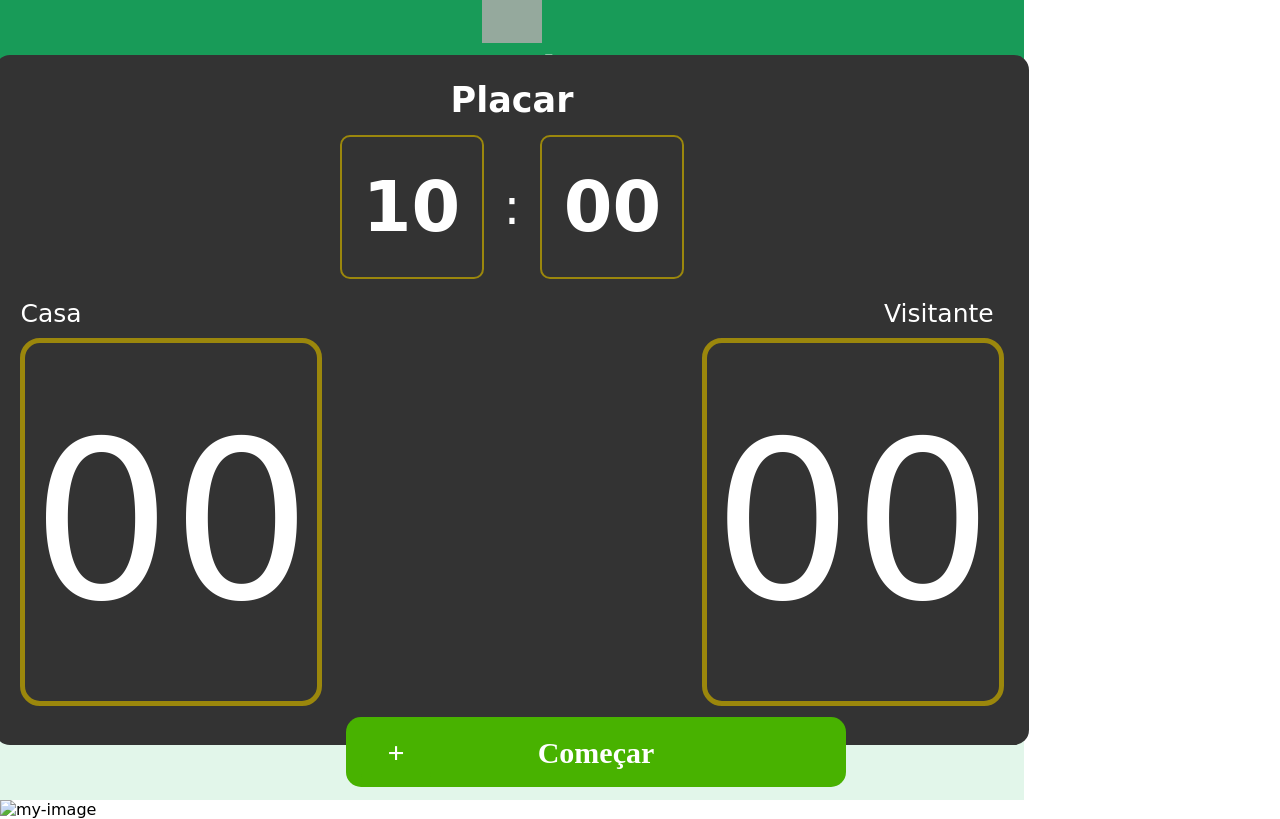
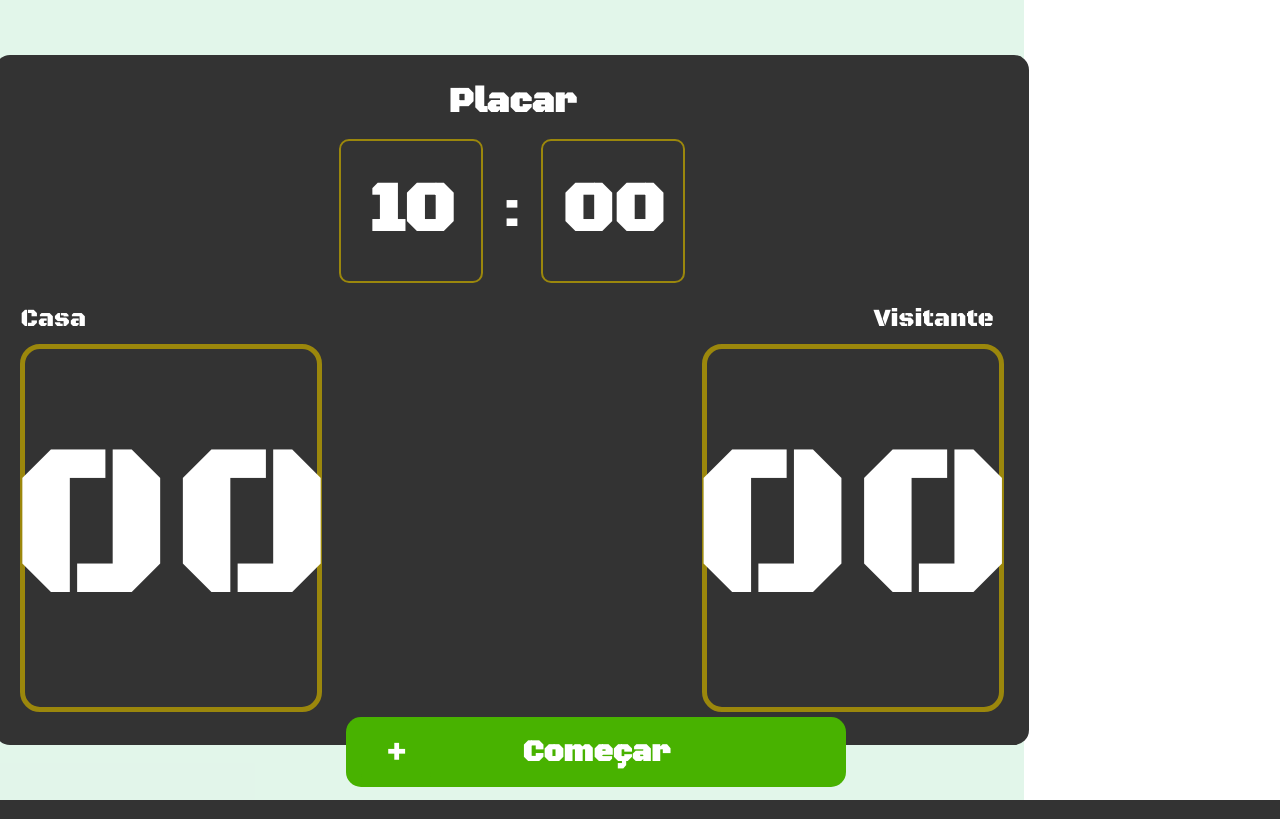
Before and after one commit to pi2-2020-1-pebolim/Decision_server, a Flask app: page /start in a window 1280 px wide. Run offline with Flask 2, Linux system fonts and the light colour scheme; some libraries are stand-ins or nearby versions; grey boxes are pictures that could not be loaded.

Commit message:
Changed design
Co-authored-by: Marco Lima <markinlimac@gmail.com>

```diff
--- a/src/templates/index.html
+++ b/src/templates/index.html
@@ -5,17 +5,13 @@
             <meta charset="UTF-8">
             <meta name="viewport" content="width=device-width, initial-scale=1.0">
             <link rel= "stylesheet" type= "text/css" href= "{{ url_for('static',filename='styles/main.css') }}">
-            <link href="https://fonts.googleapis.com/css2?family=Epilogue&display=swap" rel="stylesheet">
+            <link href="https://fonts.googleapis.com/css2?family=Black+Ops+One&display=swap" rel="stylesheet">
             <title>Pebolim</title>
         {% endblock %}
     </head>
     <body>
-        <div class="navbar">
-            <img src="/static/img/ball.png" alt="ball" width="60px" height="60px">
-            <span>Autoosball</span>
-        </div>
         <div class="main-content">{% block content %}{% endblock %}</div>
-        <div>
+        <!-- <div>
             <img id="image-wrapper" src="" alt="my-image" width="600px" height="100%">
         </div>
 
@@ -37,6 +33,6 @@
             btn.onclick = () => {
                 socket.emit('show_image');
             };
-        </script>
+        </script> -->
     </body>
 </html>
--- a/src/templates/start-menu.html
+++ b/src/templates/start-menu.html
@@ -7,10 +7,10 @@
 
 {% block content %}
     <div class="content-wrapper">
+        <span class="title">Autoosball</span>
         <img src="/static/img/brand.png" alt="brand">
-        <span>Autoosball (Pebolim Automatizado)</span>
         <a href="/calibration">
-            <button>Começar</button>
+            <button>Iniciar</button>
         </a>
     </div>
 {% endblock %}
```
Also changed, not shown: src/templates/calibration.html (+10 -7 lines).
